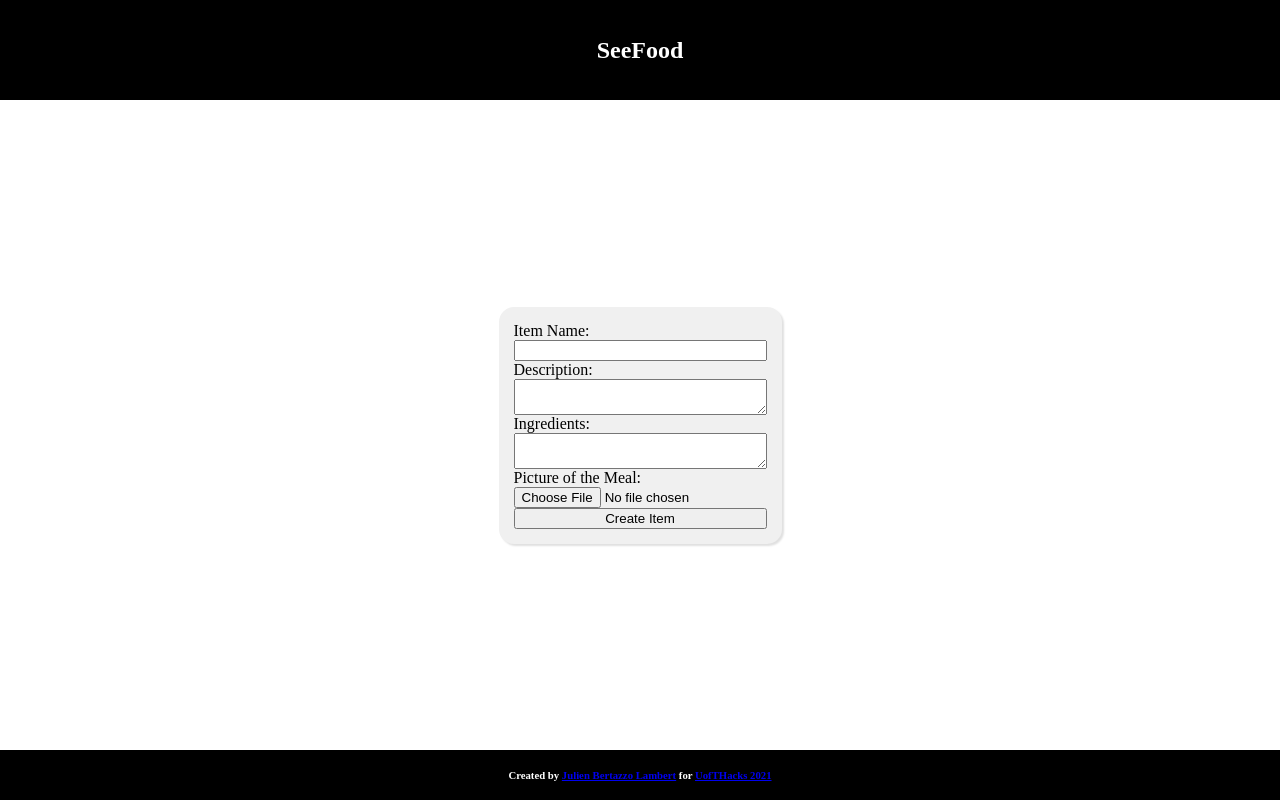
After one commit to JLambertazzo/SeeFood, a Flask app: template templates/newitem.html in a window 1280 px wide. The commit adds this page. Run offline with Flask 2, Linux system fonts and the light colour scheme; the template is opened without the code that fills it, so the values that code supplies are empty.

Commit message:
more site progress

```diff
--- a/app.py
+++ b/app.py
@@ -148,6 +148,7 @@ class Items(Resource):
 
 
 class NewRestaurant(Resource):
+    @marshal_with(restaurant_fields)
     def post(self):
         args = restaurant_put_args.parse_args()
         found = RestaurantModel.query.filter_by(name=args['name']).first()
@@ -159,9 +160,10 @@ class NewRestaurant(Resource):
         db.session.add(restaurant)
         db.session.commit()
         session['name'] = args['name']
-        return redirect("/dashboard", 301)
+        return restaurant, 201
 
     # handle login
+    @marshal_with(restaurant_fields)
     def get(self):
         args = restaurant_put_args.parse_args()
         found = RestaurantModel.query.filter_by(name=args['name']).first()
@@ -172,7 +174,7 @@ class NewRestaurant(Resource):
         given_hash = hashlib.pbkdf2_hmac('sha256', args['password'].encode('utf-8'), found_salt, 100000)
         if given_hash == found_key:
             session['name'] = args['name']
-            return redirect("/dashboard", 301)
+            return found
         else:
             abort(403, message="Login Failed")
 
@@ -181,6 +183,9 @@ class NewItem(Resource):
     @marshal_with(item_fields)
     def post(self):
         args = item_put_args.parse_args()
+        found = ItemModel.query.filter_by(restaurant=args['restaurant'], name=args['name'])
+        if found:
+            abort(409, message="You already have an item with this name")
         item = ItemModel(id=str(uuid.uuid1()), restaurant=args['restaurant'], name=args['name'], description=args['description'],
         ingredients=args['ingredients'], image=args['image'], qr=args['qr'])
         db.session.add(item)
@@ -204,5 +209,12 @@ def dashboard():
     items = ItemModel.query.filter_by(id=found.id).all()
     return render_template('dashboard.html', name=found.name, description=found.description, items=items)
 
+@app.route('/newitem')
+def newitempage():
+    if not session['name']:
+        return redirect('/', 301)
+    found = RestaurantModel.query.filter_by(name=session['name']).first()
+    return render_template('newitem.html', rest_id=found.id)
+
 if __name__ == '__main__':
     app.run(debug=True)
--- /dev/null
+++ b/static/css/newitem.css
@@ -0,0 +1,8 @@
+.content {
+  display: flex;
+  flex-direction: column;
+  padding: 15px;
+  border-radius: 15px;
+  background: #f0f0f0;
+  box-shadow: #e0e0e0 2px 2px 2px 0;
+}
--- /dev/null
+++ b/static/js/newitem.js
@@ -0,0 +1,11 @@
+console.log('SCRIPT IS LIVE')
+
+document.querySelector('.content').addEventListener('submit', (event) => {
+  event.preventDefault()
+  console.log(event)
+  console.log('data:', event.formData)
+  console.log('action:', event.action)
+  return false
+})
+
+console.log('ready')
--- a/templates/dashboard.html
+++ b/templates/dashboard.html
@@ -20,6 +20,7 @@
           <li>Name: {{ item.name }}, Description: {{ item.description }}</li>
         {% endfor %}
       </ul>
+      <a href='/newitem'>Add Item</a>
     </div>
   </div>
 {% endblock %}
--- a/templates/index.html
+++ b/templates/index.html
@@ -2,7 +2,7 @@
 
 {% block head %}
   <link rel="stylesheet" href="{{ url_for('static', filename='css/index.css') }}">
-  <script src="{{ url_for('static', filename='js/index.js') }}"></script>
+  <script defer src="{{ url_for('static', filename='js/index.js') }}"></script>
   <title>SeeFood</title>
 {% endblock %}
 
--- /dev/null
+++ b/templates/newitem.html
@@ -0,0 +1,22 @@
+{% extends 'base.html' %}
+
+{% block head %}
+  <script defer src="{{ url_for('static', filename='js/newitem.js') }}"></script>
+  <link rel="stylesheet" href="{{ url_for('static', filename='css/newitem.css') }}">
+  <title>Create New Item</title>
+{% endblock%}
+
+{% block body %}
+    <form class="content" method="POST" action="/api/item">
+      <input disabled type="text" style="display: none;" name="restaurant" value="{{ rest_id }}">
+      <label for="name">Item Name:</label>
+      <input type="text" name="name" id="name-input" required>
+      <label for="description">Description:</label>
+      <textarea name="description" id="desc-input" required></textarea>
+      <label for="ingredients">Ingredients:</label>
+      <textarea type="text" name="ingredients" id="ing-input"></textarea>
+      <label for="image">Picture of the Meal:</label>
+      <input type="file" accept="image/png image/jpeg" name="image" id="image-input" required>
+      <input type="submit" value="Create Item">
+    </form>
+{% endblock %}
```
Also changed, not shown: app.db.
